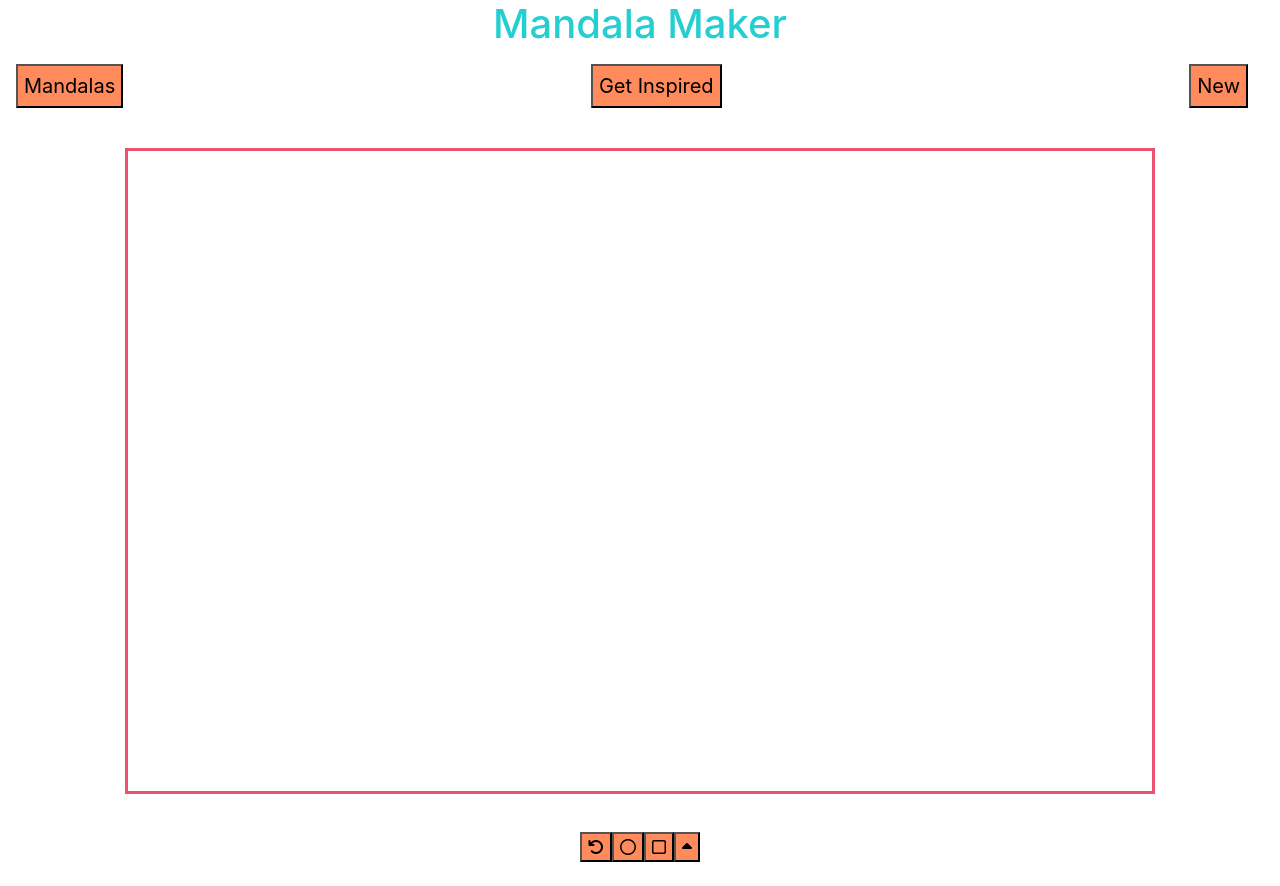
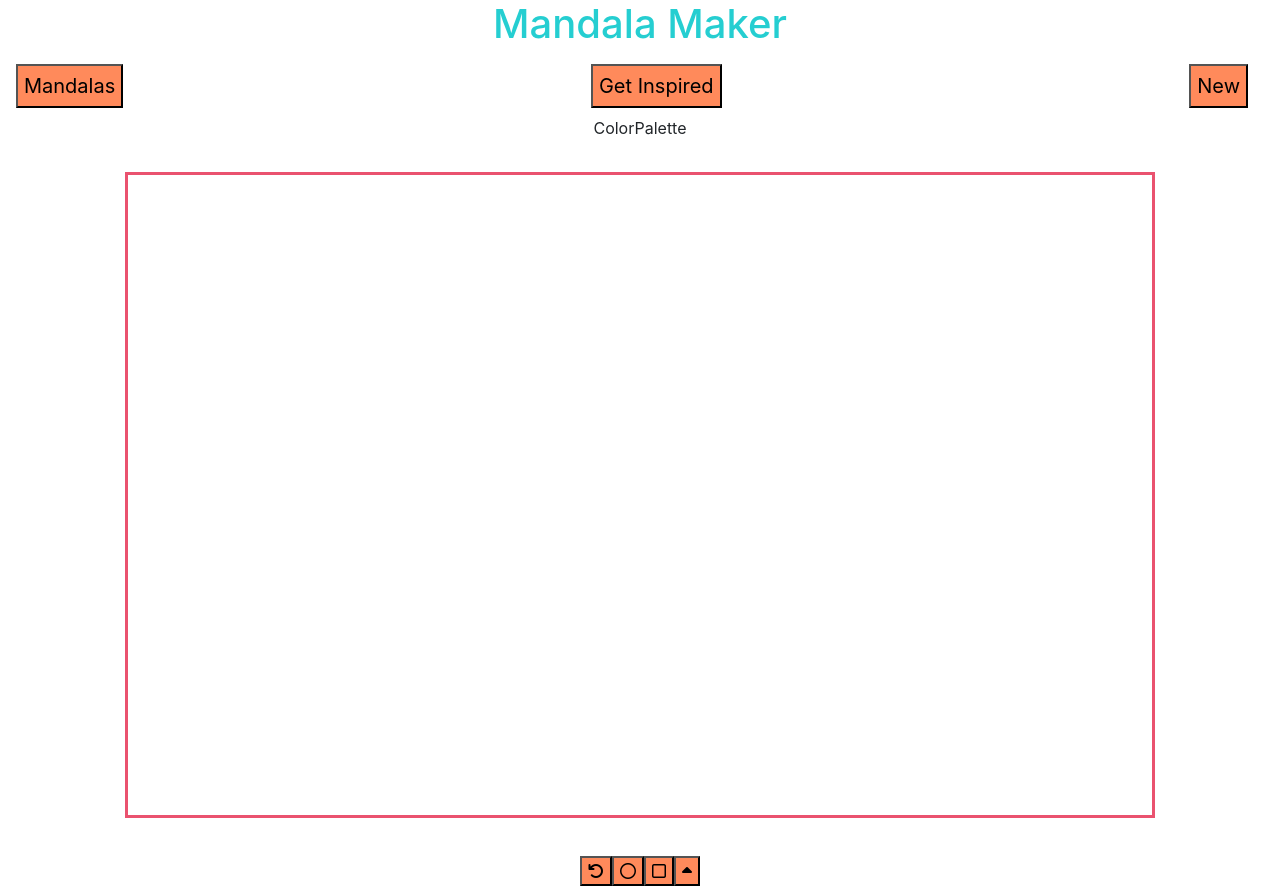
Before and after one commit to nicoledow/mandala-maker, a React (Create React App) app in the folder mandala-maker/: page / in a window 1280 px wide. Before the commit the page ends 862 px from the top, so only its background shows below. Built offline with nearby package versions, Linux system fonts and the light colour scheme.

Commit message:
render colorpalette comp

```diff
--- a/mandala-maker/src/App.js
+++ b/mandala-maker/src/App.js
@@ -2,11 +2,13 @@ import React from 'react';
 import './App.css';
 import ShapesContainer from './Containers/ShapesContainer';
 import Navbar from './Components/Navbar';
+import ColorPalette from './Components/ColorPalette';
 
 function App() {
   return (
     <div className="App">
       <Navbar />
+      <ColorPalette />
       <ShapesContainer />
     </div>
   );
--- /dev/null
+++ b/mandala-maker/src/Components/ColorPalette.js
@@ -0,0 +1,12 @@
+import React from 'react';
+
+export default class ColorPalette extends React.Component {
+
+    render() {
+      return (
+          <div id="color-palette">
+              ColorPalette
+          </div>
+      )
+    }
+}
```
